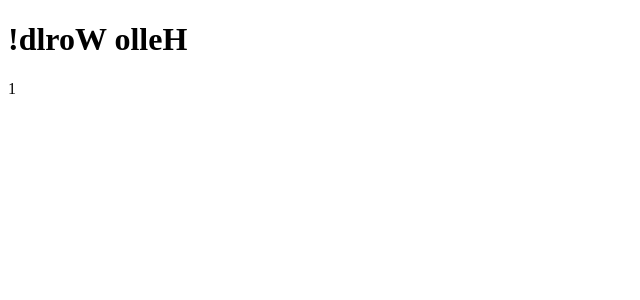
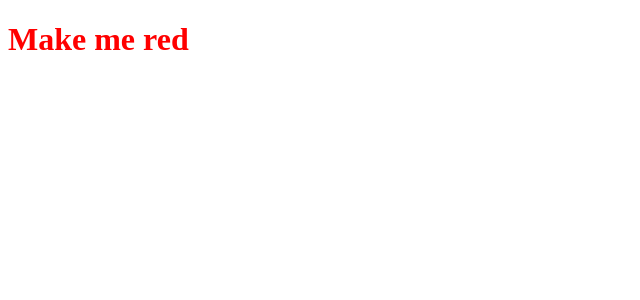
Before and after one commit to ekorahy/learn-vue, a Vue app: page / in a window 1280 px wide. Shown: the top 300 px of the page, without its empty margins (0-640 px from the left). Built offline with nearby package versions, Linux system fonts and the light colour scheme.

Commit message:
Step 3: Learn attribute bindings

```diff
--- a/src/App.vue
+++ b/src/App.vue
@@ -1,15 +1,15 @@
 <script setup>
-import { ref, reactive } from 'vue'
+import { ref } from 'vue'
 
-const counter = reactive({
-  count: 0,
-})
-counter.count++
-
-const message = ref('Hello World!')
+const titleClass = ref('title')
 </script>
 
 <template>
-  <h1>{{ message.split('').reverse().join('') }}</h1>
-  <span>{{ counter.count }}</span>
+  <h1 :class="titleClass">Make me red</h1>
 </template>
+
+<style>
+.title {
+  color: red;
+}
+</style>
```
